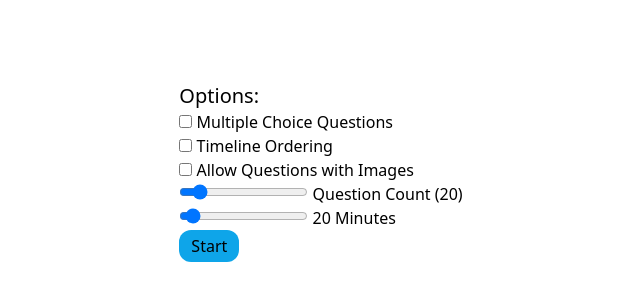
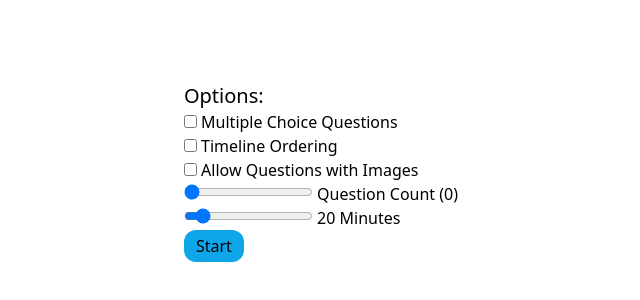
Before and after one commit to Villy-P/WHAP-Study-Tools, a SvelteKit app: page /start-quiz.html in a window 1280 px wide. Shown: the part 220-520 px from the top of the page, without its empty margins (319-959 px from the left). Built offline with nearby package versions, Linux system fonts and the light colour scheme.

Commit message:
Get question type of unit

```diff
--- a/src/lib/stores/QuickQuizStore.ts
+++ b/src/lib/stores/QuickQuizStore.ts
@@ -2,5 +2,7 @@ import { writable } from 'svelte/store';
 
 export const quickQuiz = writable({
     timeRemaining: 0,
-    currentUnit: 0
+    currentUnit: 0,
+    questionCount: 0,
+    currentQuestion: 1
 });
--- a/src/routes/question.html/+page.svelte
+++ b/src/routes/question.html/+page.svelte
@@ -51,7 +51,7 @@
     <button class="flex justify-center items-center h-3/4 mx-3 hover:bg-slate-100 p-2 rounded-lg text-sm text-blue-500 font-medium">
         <a href="/">Exit</a>
     </button>
-    <p class="text-sm font-semibold ml-auto">12 / 30</p>
+    <p class="text-sm font-semibold ml-auto">{$quickQuiz.currentQuestion} / {$quickQuiz.questionCount}</p>
     <p class="text-sm font-semibold mx-3">{formatTime($quickQuiz.timeRemaining)}</p>
 </div>
 <div class="w-full flex items-center flex-col gap-1 pt-10 pb-5">
--- a/src/routes/start-quiz.html/+page.svelte
+++ b/src/routes/start-quiz.html/+page.svelte
@@ -1,5 +1,6 @@
 <script lang="ts">
     import { quickQuiz } from '$lib/stores/QuickQuizStore';
+    import { questions } from '../../data/questions.json';
     import '../../app.css'
 
     const options = [
@@ -15,11 +16,18 @@
         }
     ];
 
-    let questionCount: number = 20;
+    let questionCount: number = getQuestionTypeOfUnit($quickQuiz.currentUnit) / 2;
     let minutes: number = 20;
 
     function startQuiz() {
         $quickQuiz.timeRemaining = minutes * 60;
+        $quickQuiz.questionCount = questionCount;
+    }
+
+    function getQuestionTypeOfUnit(unit: number): number {
+        return questions.filter((e) => {
+            return e.unit == unit
+        }).length;
     }
 </script>
 
@@ -33,11 +41,11 @@
             </div>
         {/each}
         <div>
-            <input type="range" min="10" max="100" id="questions" bind:value={questionCount}/>
+            <input type="range" min="1" max={getQuestionTypeOfUnit($quickQuiz.currentUnit)} id="questions" bind:value={questionCount}/>
             <label for="questions">Question Count ({questionCount})</label>
         </div>
         <div>
-            <input type="range" min="10" max="200" id="time" bind:value={minutes}/>
+            <input type="range" min="1" max="200" id="time" bind:value={minutes}/>
             <label for="time">{minutes === 200 ? "No Time Limit" : `${minutes} Minutes`}</label>
         </div>
         <button class="mr-4 bg-sky-500 px-3 py-1 rounded-xl mb-4">
```
